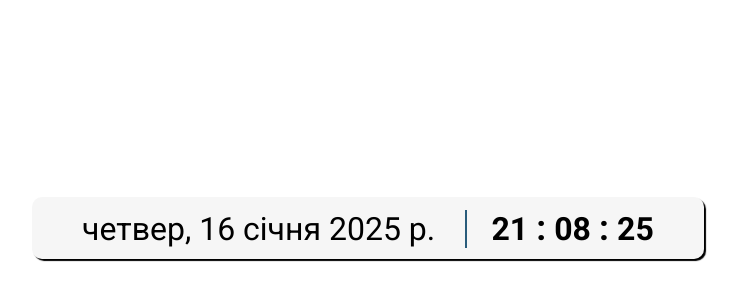
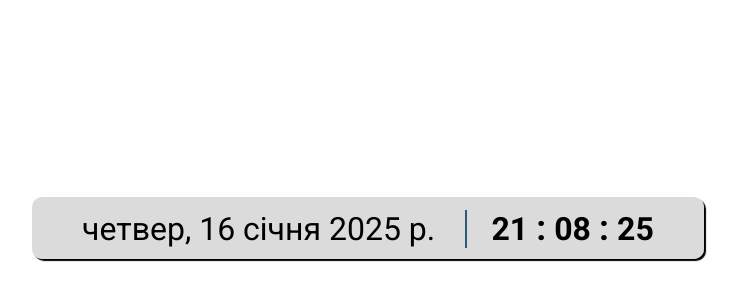
Before and after one commit to FlamebergUA/iframeclock_ua, a plain HTML site: page index.html in a window 1280 px wide. Shown: the part 104-404 px from the top of the page, without its empty margins (272-1010 px from the left). Drawn offline with Linux system fonts and the light colour scheme.

Commit message:
Update style.css

```diff
--- a/style.css
+++ b/style.css
@@ -22,7 +22,7 @@ h1 {
 .card {
     padding: 10px 50px 10px 50px;
     border-radius: 10px;
-    background: #D5D5D536;
+    background: #D5D5D5D9;
     color: #000;
     display: inline-block;
     box-shadow: 2px 2px 1px 0px #000;
```
